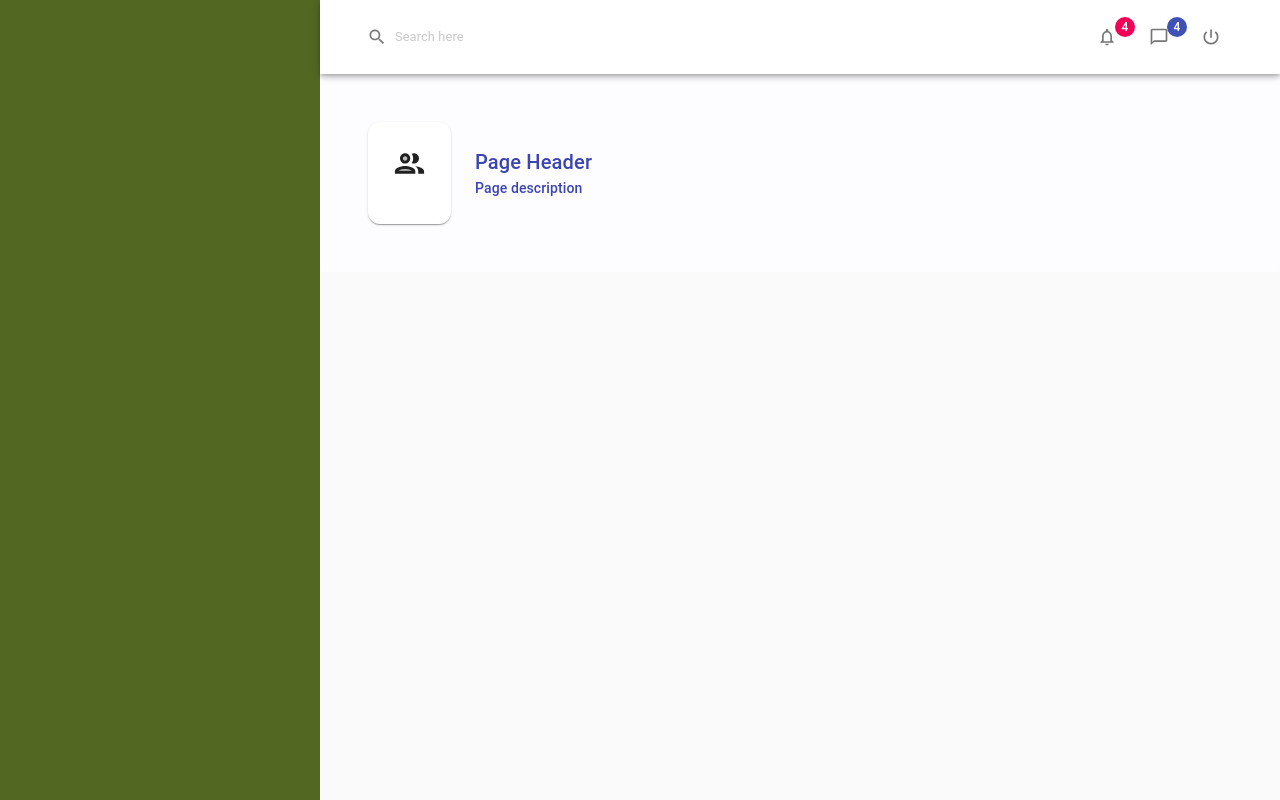
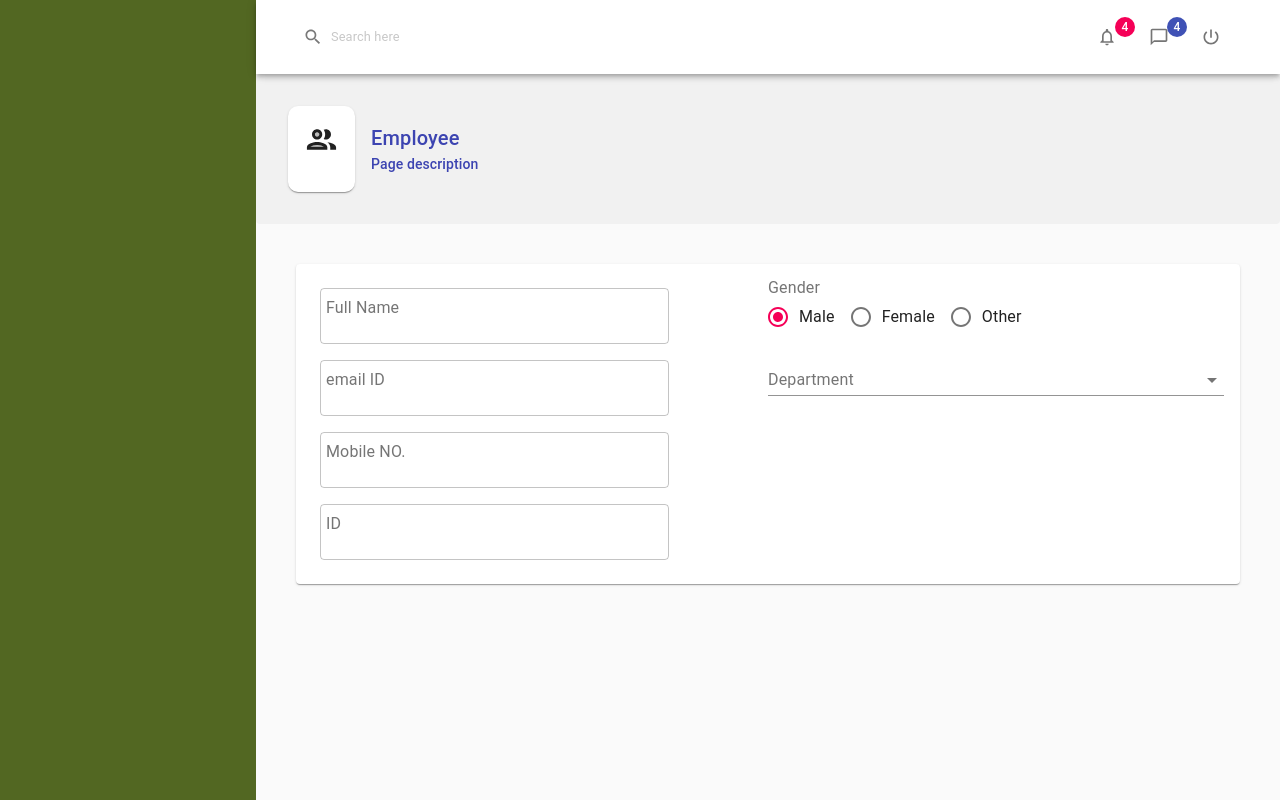
Before and after one commit to Muhammad-Faheem-khan/Employee-Data-Management-System, a React (Create React App) app: page / in a window 1280 px wide. Built offline with nearby package versions, Linux system fonts and the light colour scheme.

Commit message:
Worked on Input Form of the employee

```diff
--- a/src/App.js
+++ b/src/App.js
@@ -1,10 +1,9 @@
 import { CssBaseline } from '@material-ui/core'
-import { PeopleOutlineTwoTone } from '@material-ui/icons'
 import React from 'react'
-import Header from './Header'
-import PageHeader from './PageHeader'
-import SideBar from './SideBar'
-import useStyles from './Styles'
+import Employee from './Components/EmployeeData/Employee'
+import Header from './Components/Header'
+import SideBar from './Components/SideBar'
+import useStyles from './Components/Styles'
 
 
 
@@ -16,10 +15,7 @@ const App = () => {
             <SideBar />
             <div className={classes.header}>
             <Header />
-            <PageHeader  pagetitle= 'Page Header'
-              pagedescription='Page description'
-              pageicon={<PeopleOutlineTwoTone fontSize='large'/>}
-            />
+            <Employee />
             </div>
 
 
--- /dev/null
+++ b/src/Components/EmployeeData/Employee.js
@@ -0,0 +1,24 @@
+import React from 'react'
+import PageHeader from '../PageHeader'
+import EmployeeForm from './EmployeeForm'
+import { Paper } from '@material-ui/core'
+import { PeopleOutlineTwoTone } from '@material-ui/icons'
+import useStyles from './Styles'
+
+
+const Employee = () => {
+    const classes = useStyles()
+  return (
+    <>
+        <PageHeader  pagetitle= 'Employee'
+              pagedescription='Page description'
+              pageicon={<PeopleOutlineTwoTone fontSize='large'/>}
+            />
+            <Paper className={classes.formpage}>
+            <EmployeeForm />
+            </Paper>
+    </>
+  )
+}
+
+export default Employee
--- /dev/null
+++ b/src/Components/EmployeeData/EmployeeForm.js
@@ -0,0 +1,90 @@
+import { FormControlLabel, Grid, RadioGroup, TextField, InputLabel,MenuItem, Radio, Select, FormControl, FormLabel } from '@material-ui/core'
+
+import useStyles from './Styles'
+import useForm  from './useForm'
+
+const initialData = {
+    id: '',
+    fullName: '',
+    email: '',
+    mobileNo: '',
+    gender: 'male',
+    departmentId: '',
+    hireDate: new Date(),
+    ispermanent: 'false'
+}
+
+const department = ['Web Development', 'SQA', 'HR','Management']
+
+const EmployeeForm = () => {
+    const classes = useStyles()
+    const {values, setvalues, handleInputData, handlegender} = useForm(initialData)
+    console.log(values)
+
+  return (
+    <>
+        <form autoComplete='off'>
+            <Grid container >
+                <Grid item xs ={6}>
+                <TextField className={classes.inputdata}
+                name='fullName'
+                variant='outlined'
+                label='Full Name'
+                value={values.fullName}
+                onChange={handleInputData}></TextField>
+
+                <TextField className={classes.inputdata}
+                name='email'
+                variant='outlined'
+                label='email ID'
+                value={values.email}
+                onChange={handleInputData}
+                ></TextField>
+
+                <TextField className={classes.inputdata}
+                name='mobileNo'
+                variant='outlined'
+                label='Mobile NO.'
+                value={values.mobileNo}
+                onChange={handleInputData}
+                ></TextField>
+
+                <TextField className={classes.inputdata}
+                name='Id'
+                variant='outlined'
+                label='ID'
+                value={values.id}
+                onChange={handleInputData}
+                ></TextField>
+                </Grid>
+                <Grid item xs={6}>
+                    <FormControl>
+                        <FormLabel>Gender</FormLabel>
+                            <RadioGroup row name='gender' value={values.gender} onChange={handleInputData}>
+                                <FormControlLabel value='male' label='Male' control={<Radio />}/>
+                                <FormControlLabel value='female' label='Female' control={<Radio />}/>
+                                <FormControlLabel value='other' label='Other' control={<Radio />}/>
+                            </RadioGroup>
+                    </FormControl>
+                    <FormControl fullWidth style={{marginTop: '10px'}}>
+                         <InputLabel>Department</InputLabel>
+                         <Select
+                         name='departmentId'
+                         value={values.departmentId}
+                         label="Department"
+                        onChange={handleInputData} >
+                            {department.map((department)=>(
+                                <MenuItem value={department}>{department}</MenuItem>
+                            ))}
+
+                         </Select>
+                    </FormControl>
+
+                </Grid>
+            </Grid>
+        </form>
+    </>
+  )
+}
+
+export default EmployeeForm
--- /dev/null
+++ b/src/Components/EmployeeData/Styles.js
@@ -0,0 +1,14 @@
+import { makeStyles } from "@material-ui/core";
+
+const useStyles = makeStyles({
+    inputdata:{
+        width: '80%',
+        padding: '8px'
+    },
+    formpage: {
+        padding: '1rem',
+        margin: '2.5rem'
+    }
+})
+
+export default useStyles
--- /dev/null
+++ b/src/Components/EmployeeData/useForm.js
@@ -0,0 +1,25 @@
+import React from 'react'
+import {useState} from 'react'
+
+const useForm = (initialData) => {
+  const [values, setvalues] = useState(initialData)
+
+console.log(initialData)
+    const handleInputData = e =>{
+       const {name, value} = e.target
+       setvalues({
+        ...values,
+        [name]: value
+
+       })
+    }
+    console.log(values)
+
+  return {
+    values,
+    setvalues,
+    handleInputData
+  }
+}
+
+export default useForm
--- a/src/Styles.js
+++ b/src/Components/Styles.js
@@ -7,12 +7,12 @@ const useStyles = makeStyles({
         flexDirection: 'row',
         position: 'absolute',
         left: '0',
-        width: '25%',
+        width: '20%',
         height:'100%',
         backgroundColor: '#526722'
     },
     header:{
-        paddingLeft:'25%',
+        paddingLeft:'20%',
         width: '100%'
     },
     appbar: {
@@ -33,21 +33,21 @@ const useStyles = makeStyles({
 
     },
     pageheader: {
-        backgroundColor: '#fdfdff',
+        backgroundColor: '#f1f1f1',
+    },
+    pagehead: {
+        display: 'flex',
+        padding: '2rem',
+        color: '#3c44b1'
     },
     pageicon: {
         display: 'inline-block',
-        padding: '1.5rem',
-        borderRadius: '12px'
+        padding: '1rem',
+        borderRadius: '10px'
     },
-    pagehead: {
-        display: 'flex',
-        padding: '3rem',
-        marginBottom: '1.5rem',
-        color: '#3c44b1'
-    },
+
     pagetitle: {
-        padding: '1.5rem'
+        padding: '1rem'
     }
 
 })
```
Also changed, not shown: src/Components/Header.js (renamed from src/Header.js), src/Components/PageHeader.js (renamed from src/PageHeader.js), src/Components/SideBar.js (renamed from src/SideBar.js).
